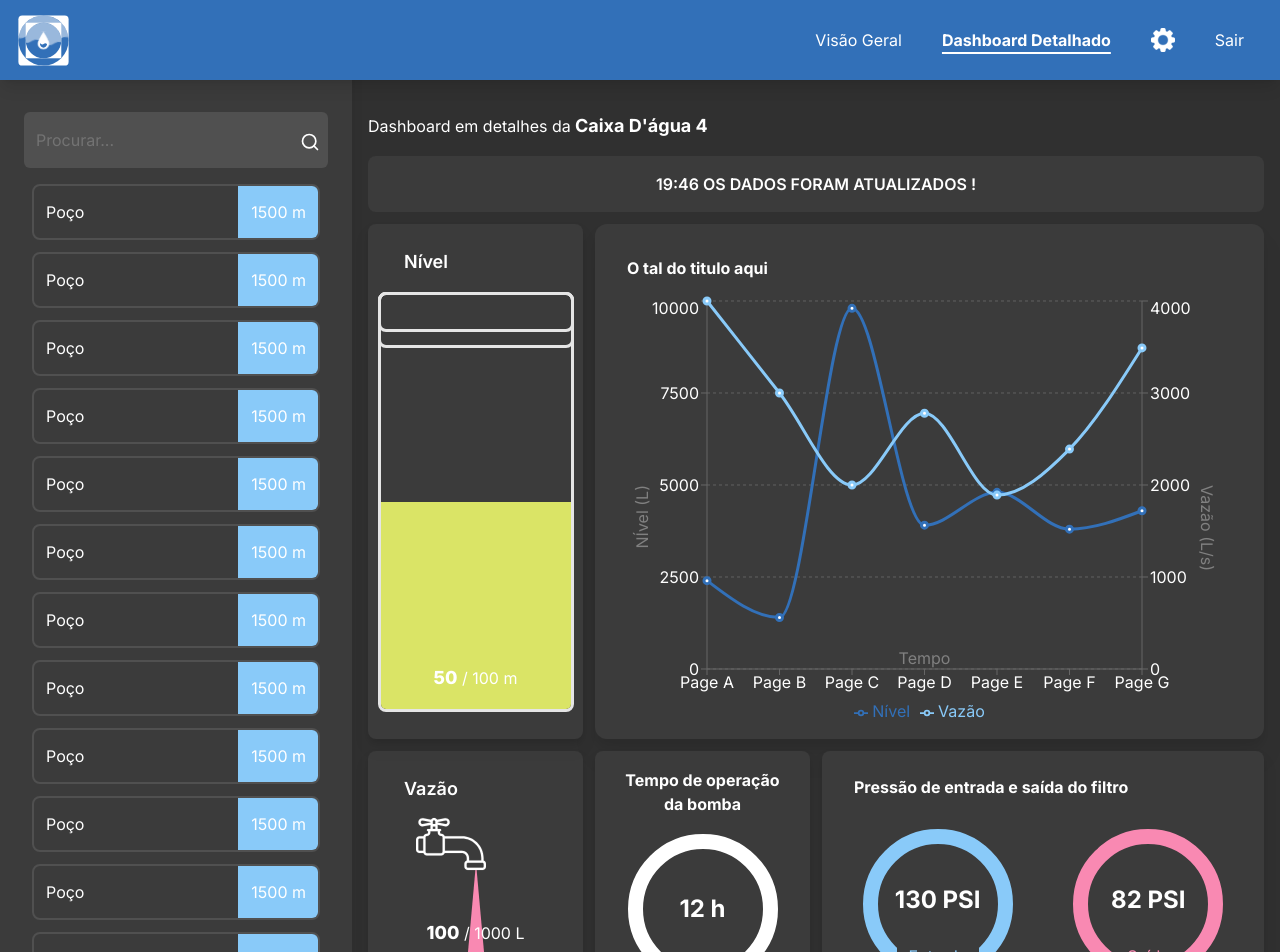
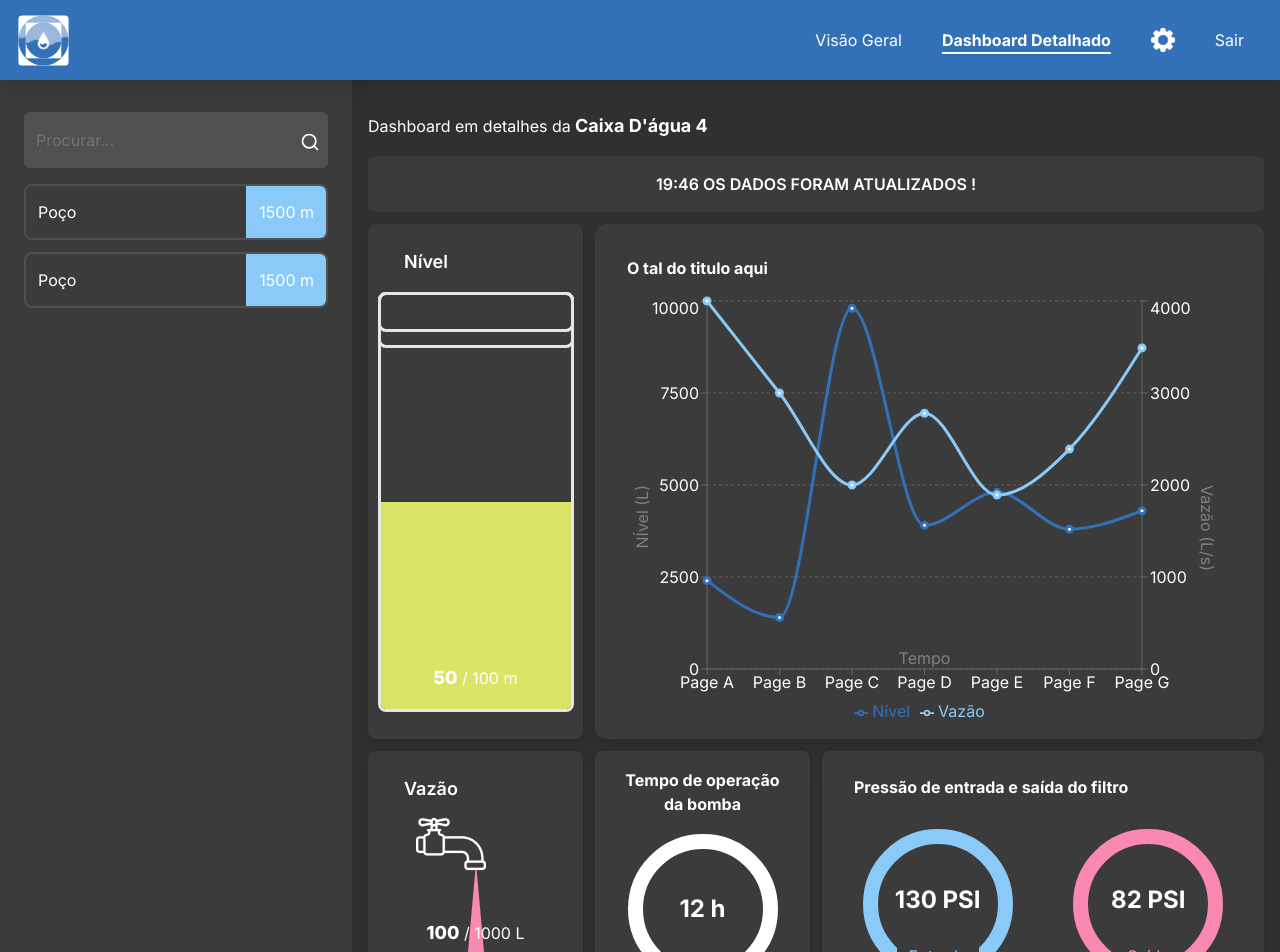
Before and after one commit to RivianSoldier/MAUAguas, a Next.js app in the folder front/mauaguas_front/: page /dashboard-detalhado in a window 1280 px wide. Shown: the top 952 px of the page. Built offline with nearby package versions, Linux system fonts and the light colour scheme.

Commit message:
Pivotamento parcial

```diff
--- a/front/mauaguas_front/app/dashboard-detalhado/page.js
+++ b/front/mauaguas_front/app/dashboard-detalhado/page.js
@@ -1,10 +1,20 @@
 "use client";
 
+import { ChevronRight } from 'lucide-react';
 import NavBar from "@/components/NavBar";
 import { Search } from "lucide-react";
+import {
+  Sheet,
+  SheetContent,
+  SheetDescription,
+  SheetHeader,
+  SheetTitle,
+  SheetTrigger,
+} from "@/components/ui/sheet";
 import { Input } from "@/components/ui/input";
 import DashboardCaixa from "@/components/dashboard-caixa";
 import DashboardPoco from "@/components/dashboard-poco";
+import Image from "next/image";
 
 export default function DashboardDetalhado() {
   return (
@@ -12,100 +22,110 @@ export default function DashboardDetalhado() {
       <main className="flex min-h-screen flex-col bg-[#303030]">
         <NavBar activePage="dashboard-detalhado" />
         <div className="flex flex-grow">
-        <div className="flex flex-col items-center justify-start pt-28 w-[22rem] bg-[#3b3b3b] gap-4 shadow-lg rounded-r-xl fixed ">
+          <Sheet>
+            <SheetTrigger className="fixed h-screen z-50 md:hidden">
+              <ChevronRight className='text-white h-36 w-12 bg-[#464646] rounded-r-3xl drop-shadow-lg' />
+            </SheetTrigger>
+            <SheetContent side="left" className="pt-20 border-0 flex flex-col items-center justify-start bg-[#3b3b3b] gap-4 shadow-lg fixed">
                 <div className="relative">
                   <Input
                     placeholder="Procurar..."
-              className="bg-[#505050] border-none text-white w-[19rem] h-14"
+                    className="bg-[#505050] border-none text-white w-80 h-14"
                   />
                   <Search className="absolute right-2 top-5 h-5 w-5 text-white" />
                 </div>
                 <div className="flex px-2 flex-col gap-3 overflow-y-auto overflow-x-hidden pb-80 pr-2 h-screen">
-            <div className="flex flex-row min-h-14 w-72 border-[#505050] border-2 rounded-lg justify-between items-center text-white cursor-pointer hover:scale-[1.03] duration-75">
+                  <div className="flex flex-row min-h-14 w-full border-[#505050] border-2 rounded-lg justify-between items-center text-white cursor-pointer hover:scale-[1.03] duration-75">
                     <p className="pl-3">Poço</p>
                     <div className="flex items-center justify-end pr-3 rounded-r-md bg-[#89caf9] h-full w-20">
                       1500 m
                     </div>
                   </div>
-            <div className="flex flex-row min-h-14 w-72 border-[#505050] border-2 rounded-lg justify-between items-center text-white cursor-pointer hover:scale-[1.03] duration-75">
+                  <div className="flex flex-row min-h-14 w-80 border-[#505050] border-2 rounded-lg justify-between items-center text-white cursor-pointer hover:scale-[1.03] duration-75">
                     <p className="pl-3">Poço</p>
                     <div className="flex items-center justify-end pr-3 rounded-r-md bg-[#89caf9] h-full w-20">
                       1500 m
                     </div>
                   </div>
-            <div className="flex flex-row min-h-14 w-72 border-[#505050] border-2 rounded-lg justify-between items-center text-white cursor-pointer hover:scale-[1.03] duration-75">
+                  <div className="flex flex-row min-h-14 w-80 border-[#505050] border-2 rounded-lg justify-between items-center text-white cursor-pointer hover:scale-[1.03] duration-75">
                     <p className="pl-3">Poço</p>
                     <div className="flex items-center justify-end pr-3 rounded-r-md bg-[#89caf9] h-full w-20">
                       1500 m
                     </div>
                   </div>
-            <div className="flex flex-row min-h-14 w-72 border-[#505050] border-2 rounded-lg justify-between items-center text-white cursor-pointer hover:scale-[1.03] duration-75">
+                  <div className="flex flex-row min-h-14 w-80 border-[#505050] border-2 rounded-lg justify-between items-center text-white cursor-pointer hover:scale-[1.03] duration-75">
                     <p className="pl-3">Poço</p>
                     <div className="flex items-center justify-end pr-3 rounded-r-md bg-[#89caf9] h-full w-20">
                       1500 m
                     </div>
                   </div>
-            <div className="flex flex-row min-h-14 w-72 border-[#505050] border-2 rounded-lg justify-between items-center text-white cursor-pointer hover:scale-[1.03] duration-75">
+                  <div className="flex flex-row min-h-14 w-80 border-[#505050] border-2 rounded-lg justify-between items-center text-white cursor-pointer hover:scale-[1.03] duration-75">
                     <p className="pl-3">Poço</p>
                     <div className="flex items-center justify-end pr-3 rounded-r-md bg-[#89caf9] h-full w-20">
                       1500 m
                     </div>
                   </div>
-            <div className="flex flex-row min-h-14 w-72 border-[#505050] border-2 rounded-lg justify-between items-center text-white cursor-pointer hover:scale-[1.03] duration-75">
+                  <div className="flex flex-row min-h-14 w-80 border-[#505050] border-2 rounded-lg justify-between items-center text-white cursor-pointer hover:scale-[1.03] duration-75">
                     <p className="pl-3">Poço</p>
                     <div className="flex items-center justify-end pr-3 rounded-r-md bg-[#89caf9] h-full w-20">
                       1500 m
                     </div>
                   </div>
-            <div className="flex flex-row min-h-14 w-72 border-[#505050] border-2 rounded-lg justify-between items-center text-white cursor-pointer hover:scale-[1.03] duration-75">
+                  <div className="flex flex-row min-h-14 w-80 border-[#505050] border-2 rounded-lg justify-between items-center text-white cursor-pointer hover:scale-[1.03] duration-75">
                     <p className="pl-3">Poço</p>
                     <div className="flex items-center justify-end pr-3 rounded-r-md bg-[#89caf9] h-full w-20">
                       1500 m
                     </div>
                   </div>
-            <div className="flex flex-row min-h-14 w-72 border-[#505050] border-2 rounded-lg justify-between items-center text-white cursor-pointer hover:scale-[1.03] duration-75">
+                  <div className="flex flex-row min-h-14 w-80 border-[#505050] border-2 rounded-lg justify-between items-center text-white cursor-pointer hover:scale-[1.03] duration-75">
                     <p className="pl-3">Poço</p>
                     <div className="flex items-center justify-end pr-3 rounded-r-md bg-[#89caf9] h-full w-20">
                       1500 m
                     </div>
                   </div>
-            <div className="flex flex-row min-h-14 w-72 border-[#505050] border-2 rounded-lg justify-between items-center text-white cursor-pointer hover:scale-[1.03] duration-75">
+                  <div className="flex flex-row min-h-14 w-80 border-[#505050] border-2 rounded-lg justify-between items-center text-white cursor-pointer hover:scale-[1.03] duration-75">
                     <p className="pl-3">Poço</p>
                     <div className="flex items-center justify-end pr-3 rounded-r-md bg-[#89caf9] h-full w-20">
                       1500 m
                     </div>
                   </div>
-            <div className="flex flex-row min-h-14 w-72 border-[#505050] border-2 rounded-lg justify-between items-center text-white cursor-pointer hover:scale-[1.03] duration-75">
+                  <div className="flex flex-row min-h-14 w-80 border-[#505050] border-2 rounded-lg justify-between items-center text-white cursor-pointer hover:scale-[1.03] duration-75">
                     <p className="pl-3">Poço</p>
                     <div className="flex items-center justify-end pr-3 rounded-r-md bg-[#89caf9] h-full w-20">
                       1500 m
                     </div>
                   </div>
-            <div className="flex flex-row min-h-14 w-72 border-[#505050] border-2 rounded-lg justify-between items-center text-white cursor-pointer hover:scale-[1.03] duration-75">
+                  <div className="flex flex-row min-h-14 w-80 border-[#505050] border-2 rounded-lg justify-between items-center text-white cursor-pointer hover:scale-[1.03] duration-75">
                     <p className="pl-3">Poço</p>
                     <div className="flex items-center justify-end pr-3 rounded-r-md bg-[#89caf9] h-full w-20">
                       1500 m
                     </div>
                   </div>
-            <div className="flex flex-row min-h-14 w-72 border-[#505050] border-2 rounded-lg justify-between items-center text-white cursor-pointer hover:scale-[1.03] duration-75">
+                  <div className="flex flex-row min-h-14 w-80 border-[#505050] border-2 rounded-lg justify-between items-center text-white cursor-pointer hover:scale-[1.03] duration-75">
                     <p className="pl-3">Poço</p>
                     <div className="flex items-center justify-end pr-3 rounded-r-md bg-[#89caf9] h-full w-20">
                       1500 m
                     </div>
                   </div>
-            <div className="flex flex-row min-h-14 w-72 border-[#505050] border-2 rounded-lg justify-between items-center text-white cursor-pointer hover:scale-[1.03] duration-75">
+                </div>
+            </SheetContent>
+          </Sheet>
+          <div className="flex flex-col items-center justify-start pt-28 w-[22rem] bg-[#3b3b3b] gap-4 shadow-lg rounded-r-xl fixed invisible md:visible">
+            <div className="relative">
+              <Input
+                placeholder="Procurar..."
+                className="bg-[#505050] border-none text-white w-[19rem] h-14 m"
+              />
+              <Search className="absolute right-2 top-5 h-5 w-5 text-white" />
+            </div>
+            <div className="flex px-2 flex-col gap-3 overflow-y-auto overflow-x-hidden pb-80 pr-2 h-screen">
+              <div className="flex flex-row min-h-14 w-[19rem] border-[#505050] border-2 rounded-lg justify-between items-center text-white cursor-pointer hover:scale-[1.03] duration-75">
                 <p className="pl-3">Poço</p>
                 <div className="flex items-center justify-end pr-3 rounded-r-md bg-[#89caf9] h-full w-20">
                   1500 m
                 </div>
               </div>
-            <div className="flex flex-row min-h-14 w-72 border-[#505050] border-2 rounded-lg justify-between items-center text-white cursor-pointer hover:scale-[1.03] duration-75">
-              <p className="pl-3">Poço</p>
-              <div className="flex items-center justify-end pr-3 rounded-r-md bg-[#89caf9] h-full w-20">
-                1500 m
-              </div>
-            </div>
-            <div className="flex flex-row min-h-14 w-72 border-[#505050] border-2 rounded-lg justify-between items-center text-white cursor-pointer hover:scale-[1.03] duration-75">
+              <div className="flex flex-row min-h-14 w-[19rem] border-[#505050] border-2 rounded-lg justify-between items-center text-white cursor-pointer hover:scale-[1.03] duration-75">
                 <p className="pl-3">Poço</p>
                 <div className="flex items-center justify-end pr-3 rounded-r-md bg-[#89caf9] h-full w-20">
                   1500 m
--- a/front/mauaguas_front/components/dashboard-poco.js
+++ b/front/mauaguas_front/components/dashboard-poco.js
@@ -4,7 +4,7 @@ import { ModeloVazao } from "./ui/modelo-vazao-geral";
 
 export default function DashboardPoco() {
     return (
-        <div className="flex flex-col pb-4 w-full text-white mx-4 ml-[23rem]">
+        <div className="flex flex-col pb-4 w-full text-white mx-4 md:ml-[23rem]">
             <p className="mt-28">
                 Dashboard em detalhes da
                 <span className="font-bold text-lg"> Caixa D'água 4</span>
@@ -24,10 +24,10 @@ export default function DashboardPoco() {
                 <div className="row-span-2 col-span-4 h-[515px] xl:col-span-3 xl:row-span-2">
                     <Chart />
                 </div>
-                <div className="md:col-span-2 xl:col-span-1 col-span-4">
+                <div className="sm:col-span-2 xl:col-span-1 col-span-4">
                     <ModeloVazao vazao={100} maximo={1000} hidden={true} />
                 </div>
-                <div className="md:col-span-2 xl:col-span-1 col-span-4 bg-[#3B3B3B] rounded-lg drop-shadow-lg flex flex-col items-center justify-evenly h-[250px]">
+                <div className="sm:col-span-2 xl:col-span-1 col-span-4 bg-[#3B3B3B] rounded-lg drop-shadow-lg flex flex-col items-center justify-evenly h-[250px]">
                     <p className="text-center font-bold w-[80%]">Tempo de operação da bomba</p>
                     <div className="h-[150px] w-[150px] rounded-full border-[15px] border-white flex flex-col justify-center items-center">
                         <p className="font-bold text-2xl">12 h</p>
```
Also changed, not shown: front/mauaguas_front/components/dashboard-caixa.js (+5 -5 lines). Lines whose indentation alone changed are shown as unchanged.
